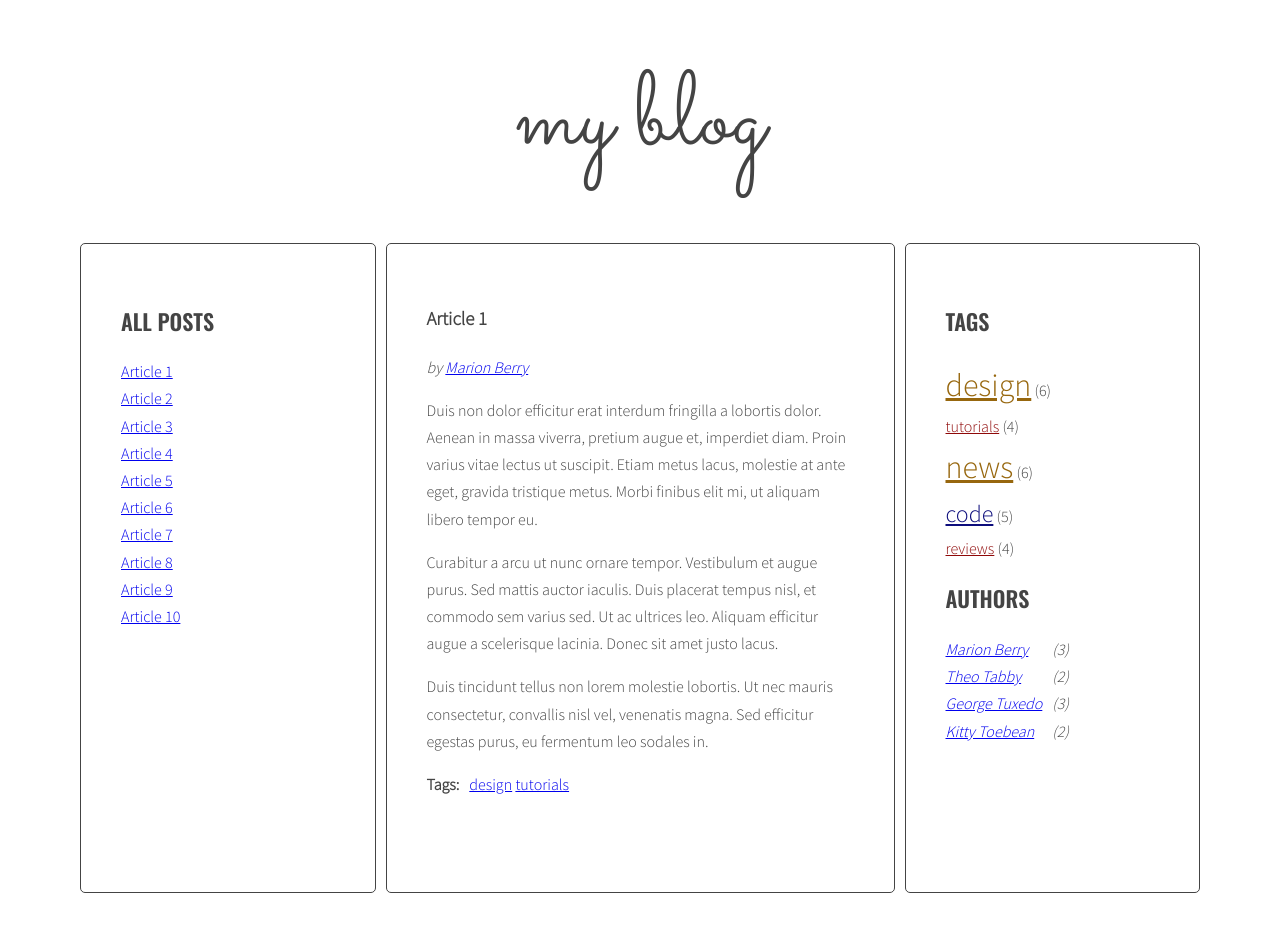
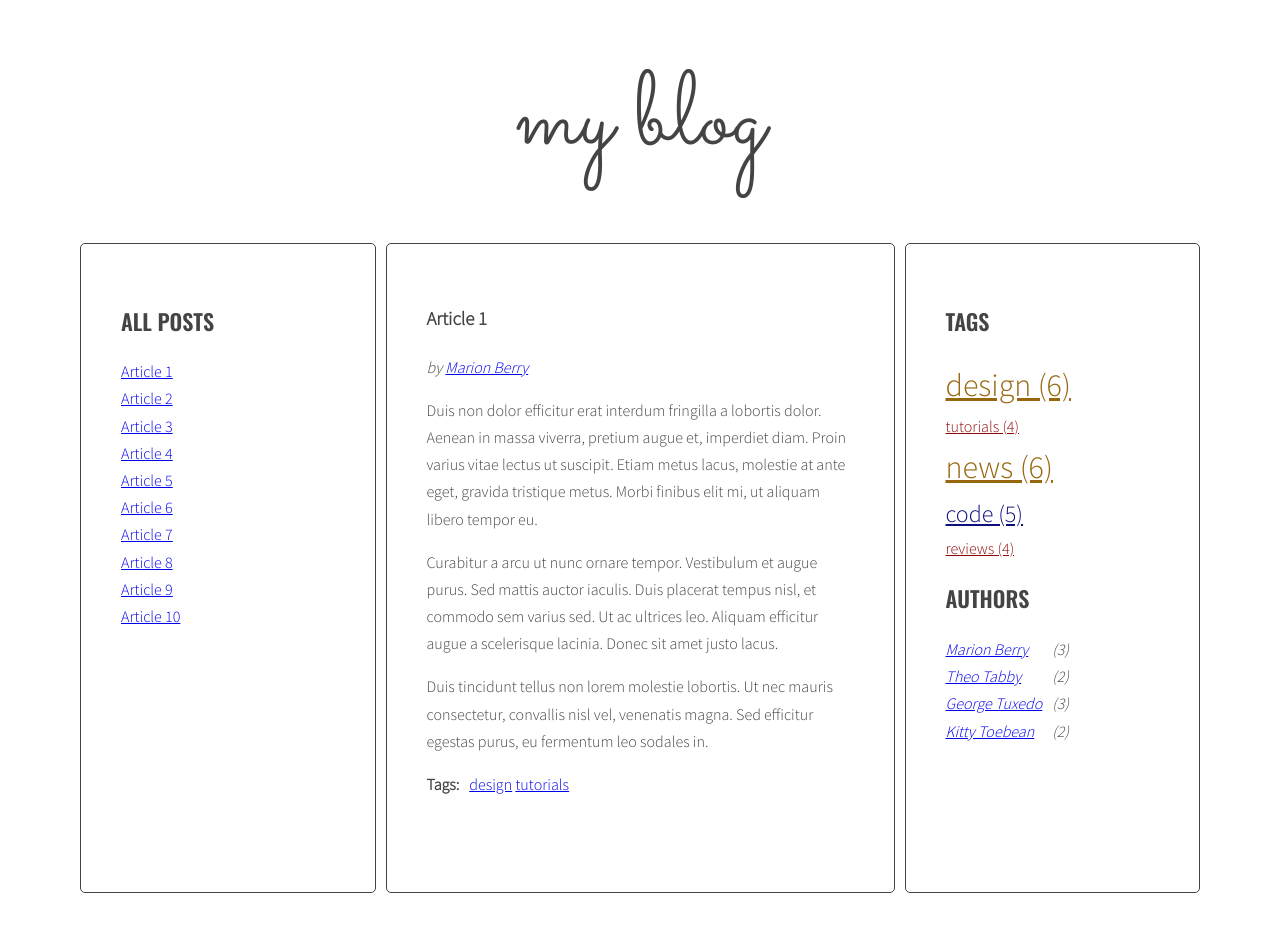
Before and after one commit to katarzynakrysinska/javascript-blog, a website: page index.html in a window 1280 px wide. Shown: the top 932 px of the page. Drawn offline with nearby package versions, Linux system fonts and the light colour scheme.

Commit message:
Add ex. 7.4 / tags cloud

```diff
--- a/index.html
+++ b/index.html
@@ -188,6 +188,13 @@
         </div>
       </div>
 
+
+      <script id="template-tag-cloud-link" type="text/x-handlebars-template">
+        {{#each tags}}
+        <li><a href="#tag-{{ tag }}" class="{{ className }}"> {{ tag  }} ({{ count }}) </a></li>
+        {{/each}}
+      </script>
+
       <script id="template-author-link" type="text/x-handlebars-template">
         <span>by </span><a href="#{{ id }}"><span>{{ title }}</span></a>
       </script>
@@ -199,6 +206,7 @@
       <script id="template-article-link" type="text/x-handlebars-template">
         <li><a href="#{{ id }}"><span>{{ title }}</span></a></li>
       </script>
+
       <script src="https://cdnjs.cloudflare.com/ajax/libs/handlebars.js/4.1.0/handlebars.min.js"></script>
 	<script src="js/script.js"></script>
 </body>
--- a/js/script.js
+++ b/js/script.js
@@ -5,12 +5,8 @@
     articleLink: Handlebars.compile(document.querySelector('#template-article-link').innerHTML),
     tagLink: Handlebars.compile(document.querySelector('#template-tag-link').innerHTML),
     authorLink: Handlebars.compile(document.querySelector('#template-author-link').innerHTML),
+    tagCloudLink: Handlebars.compile(document.querySelector('#template-tag-cloud-link').innerHTML),
   };
-
-
-
-
-
 
   const opt = {
     articleSelector: '.post',
@@ -211,7 +207,8 @@
     console.log('tagsParams:', tagsParams);
 
     /* [DONE] create variable for all links HTML code */
-    let allTagsHTML = '';
+    //let allTagsHTML = '';
+    const allTagsData = {tags: []};
 
     /* [DONE] START LOOP: for each tag in allTags: */
     for(let tag in allTags){
@@ -221,13 +218,20 @@
       console.log('tagLinkHTML:', tagLinkHTML);
 
       //allTagsHTML += '<a href="#tag-'+ tag +'">'+ tag +'</a> ' + ' (' + allTags[tag] + ') ';
-      allTagsHTML += tagLinkHTML;
+      //allTagsHTML += tagLinkHTML;
+      allTagsData.tags.push({
+        tag: tag,
+        count: allTags[tag],
+        className: calculateTagClass(allTags[tag], tagsParams)
+      });
 
     /* [DONE] END LOOP: for each tag in allTags: */
     }
 
     /*[DONE] add HTML from allTagsHTML to tagList */
-    tagList.innerHTML = allTagsHTML;
+    //tagList.innerHTML = allTagsHTML;
+    tagList.innerHTML = templates.tagCloudLink(allTagsData);
+    console.log(allTagsData);
   }
 
   generateTags();
@@ -348,6 +352,7 @@
     /* [NEW] create variable for all links HTML code */
     let allAuthorsHTML = '';
 
+
     /* [NEW] START LOOP: for each tag in allTags: */
     for(let articleAuthor in allAuthors){
     /* [NEW] generate code of a link and add it to allTagsHTML */
@@ -357,6 +362,7 @@
 
     /*[NEW] add HTML from allTagsHTML to tagList */
     authorsList.innerHTML = allAuthorsHTML;
+
   }
 
   generateAuthors();
```
